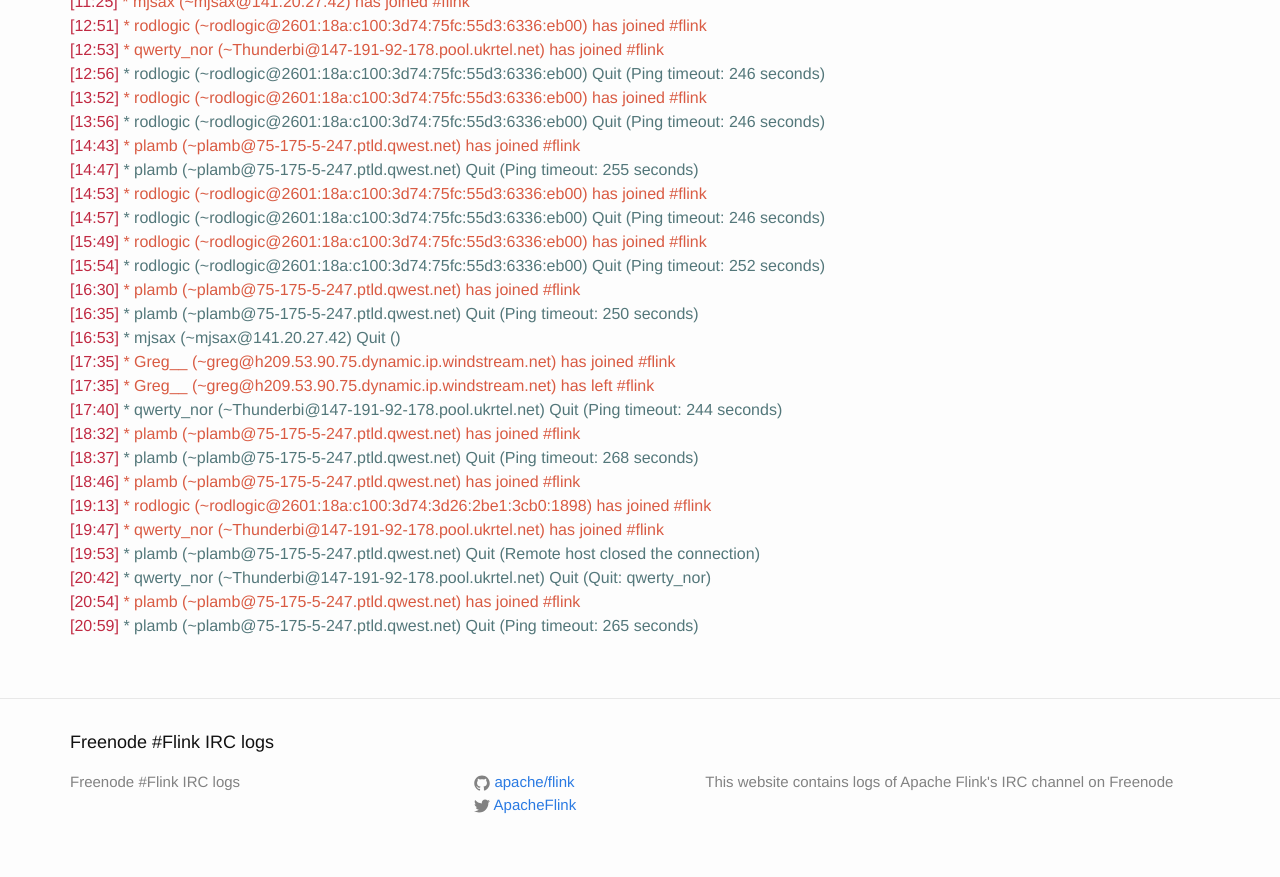
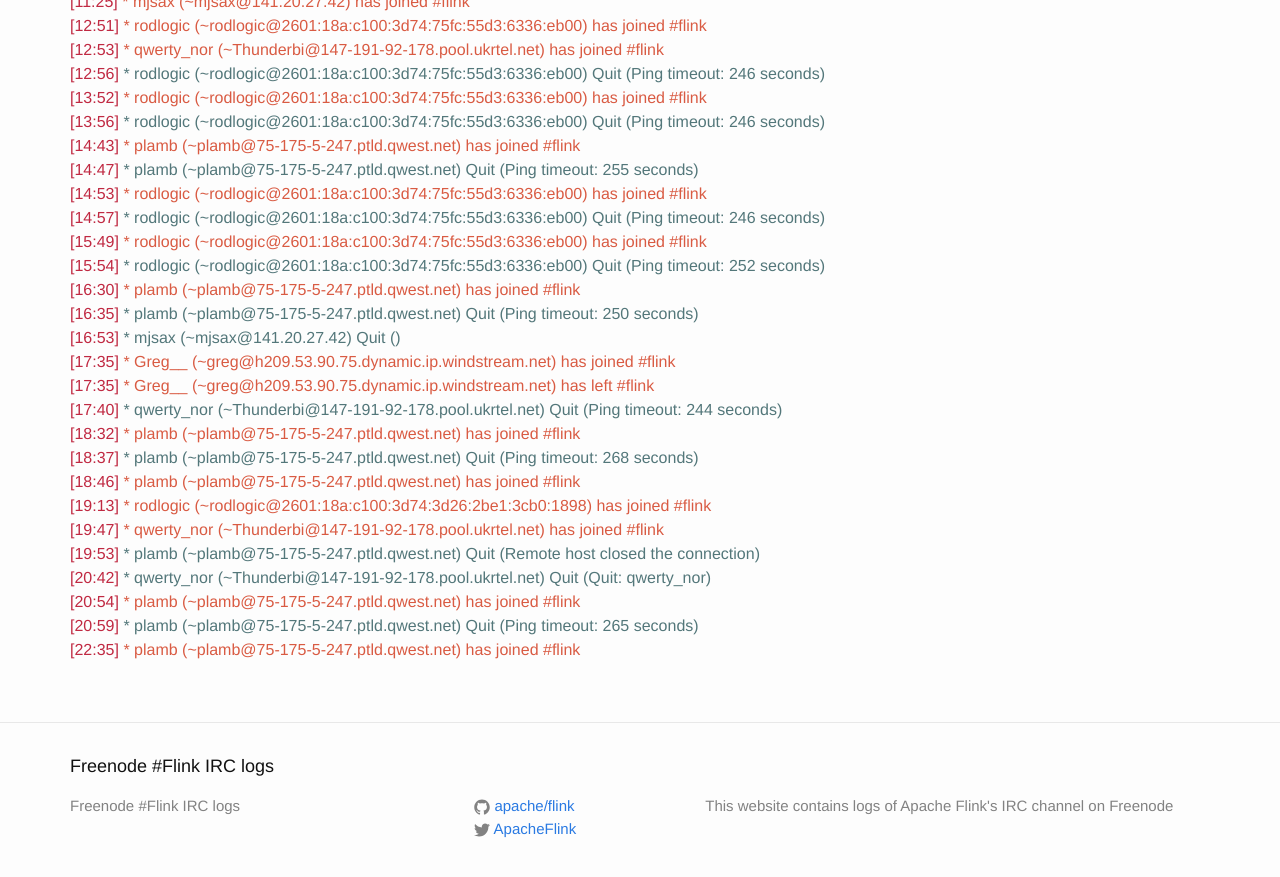
Before and after one commit to flink-irc-logs/flink-irc-logs.github.io, a Jekyll site: the page built from _posts/2015-10-23-logs.markdown, in a window 1280 px wide and 900 px high, scrolled down 954 px. Shown: the top 877 px of the window. Built offline with Jekyll 4.4.1, drawn with Linux system fonts in a browser that asks for light colours.

Commit message:
Update of the logs on Fri Oct 23 23:28:40 CEST 2015

```diff
--- a/_posts/2015-10-23-logs.markdown
+++ b/_posts/2015-10-23-logs.markdown
@@ -62,3 +62,4 @@
 <span class="irc-date">[20:42]</span> <span class="irc-navy">* qwerty_nor (~Thunderbi@147-191-92-178.pool.ukrtel.net) Quit (Quit: qwerty_nor)</span><br />
 <span class="irc-date">[20:54]</span> <span class="irc-green">* plamb (~plamb@75-175-5-247.ptld.qwest.net) has joined #flink</span><br />
 <span class="irc-date">[20:59]</span> <span class="irc-navy">* plamb (~plamb@75-175-5-247.ptld.qwest.net) Quit (Ping timeout: 265 seconds)</span><br />
+<span class="irc-date">[22:35]</span> <span class="irc-green">* plamb (~plamb@75-175-5-247.ptld.qwest.net) has joined #flink</span><br />
```
